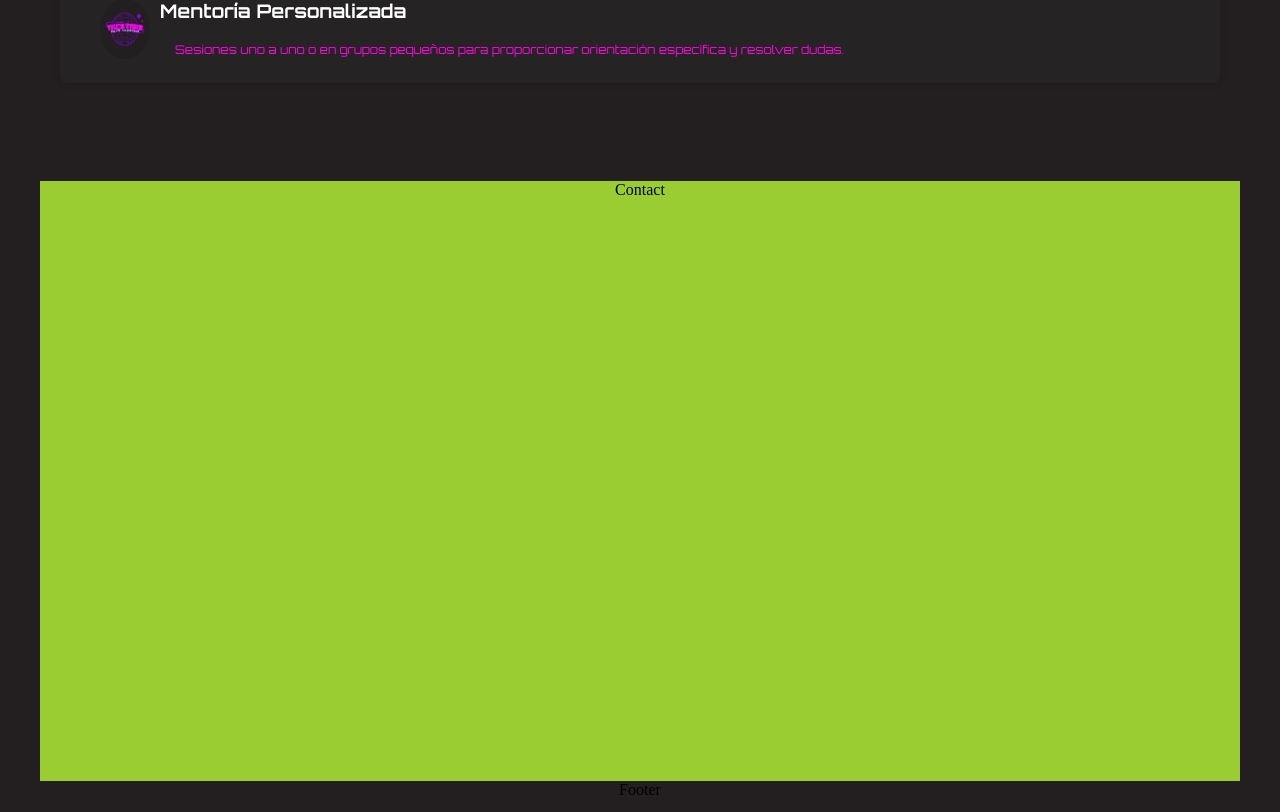
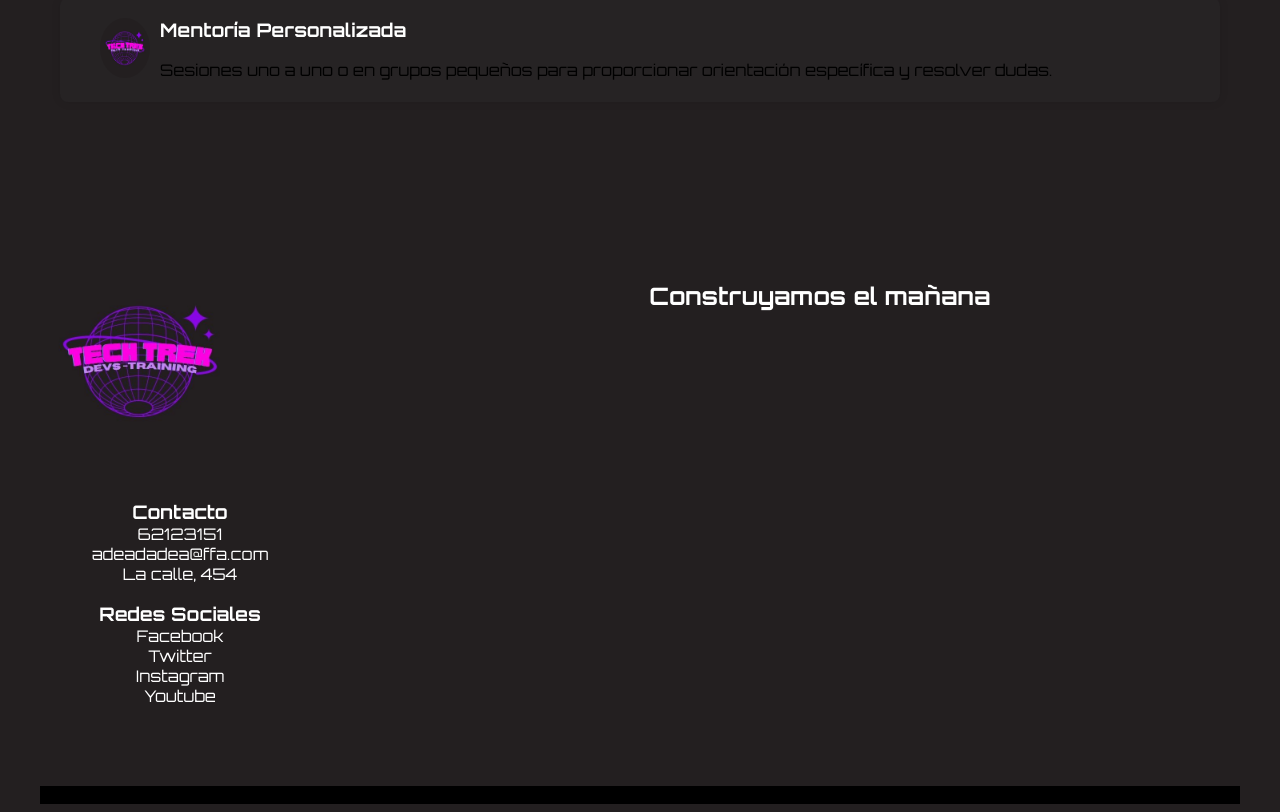
Before and after one commit to agustinibar/tech-treck, a React (Vite) app: page / in a window 1280 px wide. Shown: the part 1082-1894 px from the top of the page. Built offline with nearby package versions, Linux system fonts and the light colour scheme.

Commit message:
contact div

```diff
--- a/src/Scenes/Contact/Contact.jsx
+++ b/src/Scenes/Contact/Contact.jsx
@@ -1,8 +1,30 @@
 import styles from './contact.module.css';
+import logo from '../../assets/logoTech.jpg';
 
 const Contact = () => {
   return (
-    <div className={styles.contact}>Contact</div>
+    <div className={styles.contactContainer}>
+      <div className={styles.contactInfo}>
+          <img src={logo} alt="logotype" />
+          <div className={styles.contact}>
+            <h3>Contacto</h3>
+            <p>62123151</p>
+            <p>adeadadea@ffa.com</p>
+            <p>La calle, 454</p>
+          </div>
+          <div className={styles.socialMedia}>
+            <h3>Redes Sociales</h3>
+            <p>Facebook</p>
+            <p>Twitter</p>
+            <p>Instagram</p>
+            <p>Youtube</p>
+          </div>
+      </div>
+      <div className={styles.reviews}>
+        <h2>Construyamos el mañana</h2>
+      </div>
+
+    </div>
   )
 }
 
--- a/src/Scenes/Contact/contact.module.css
+++ b/src/Scenes/Contact/contact.module.css
@@ -1,7 +1,53 @@
-.contact{
+.contactContainer{
     margin: 0 auto;
     width: cover;
-    height: 600px;
+    height: 525px;
+    margin-top: 100px;
+    color: white;
+    display: flex;
+   /* background-color: black; */
+    border-radius: 10px;
+    font-family: "Orbitron", sans-serif;
+    font-optical-sizing: auto;
+    /* font-weight: bolder; */
+    font-style: normal;
+}
+
+.contactInfo{
+    width: 30%;
+    display: flex;
+    flex-direction: column;
+    justify-content: start;
+        img{
+            width: 200px;
+            height: 220 px;
+            border-radius: 50%;
+          }
+}
+
+.reviews{
+
+    width: 70%;
+}
+
+.contact{
+    width: 50%;
     margin-top: 20px;
-    background-color: yellowgreen;
+    margin-left: 50px;
+    p{
+        margin: 0 auto;
+    }
+    h3{
+        margin-bottom: 0;
+    }
 }
+.socialMedia{
+    width: 50%;
+    margin-left: 50px;
+    p{
+        margin: 0 auto;
+    }
+    h3{
+        margin-bottom: 0;
+    }
+}
--- a/src/Scenes/Courses/courses.module.css
+++ b/src/Scenes/Courses/courses.module.css
@@ -19,6 +19,12 @@
     box-shadow: 0 0 10px rgba(0, 0, 0, 0.1);
     display: flex;
     cursor: pointer;
+    img{
+      margin-left: 20px;
+      width: 50px;
+      height: 60px;
+      border-radius: 50%;
+    }
   }
 
   .courseCard h3 {
--- a/src/components/Footer/footer.module.css
+++ b/src/components/Footer/footer.module.css
@@ -0,0 +1,3 @@
+.containerFooter{
+    background-color: black;
+}
--- a/src/components/Navbar/navbar.module.css
+++ b/src/components/Navbar/navbar.module.css
@@ -5,7 +5,6 @@
     margin-bottom: 5px;
     height: 50px;
     align-items: center;
-}
 p{
     margin: 15px;
     color: #FF00E2;
@@ -16,13 +15,14 @@ p{
     font-size: 12px;
     cursor: pointer;
 }
-
 img{
     margin-left: 20px;
     width: 50px;
     height: 60px;
     border-radius: 50%;
 }
+}
+
 
 .navbarButton{
     background-color: #087CA7;
@@ -34,7 +34,7 @@ img{
     font-style: normal;
     border: none;
     cursor: pointer;
-    margin-left: 700px;
+    margin-left: 575px;
     transition: transform 0.3s ease, box-shadow 0.3s ease;
 }
 .navbarButton:hover{
```
